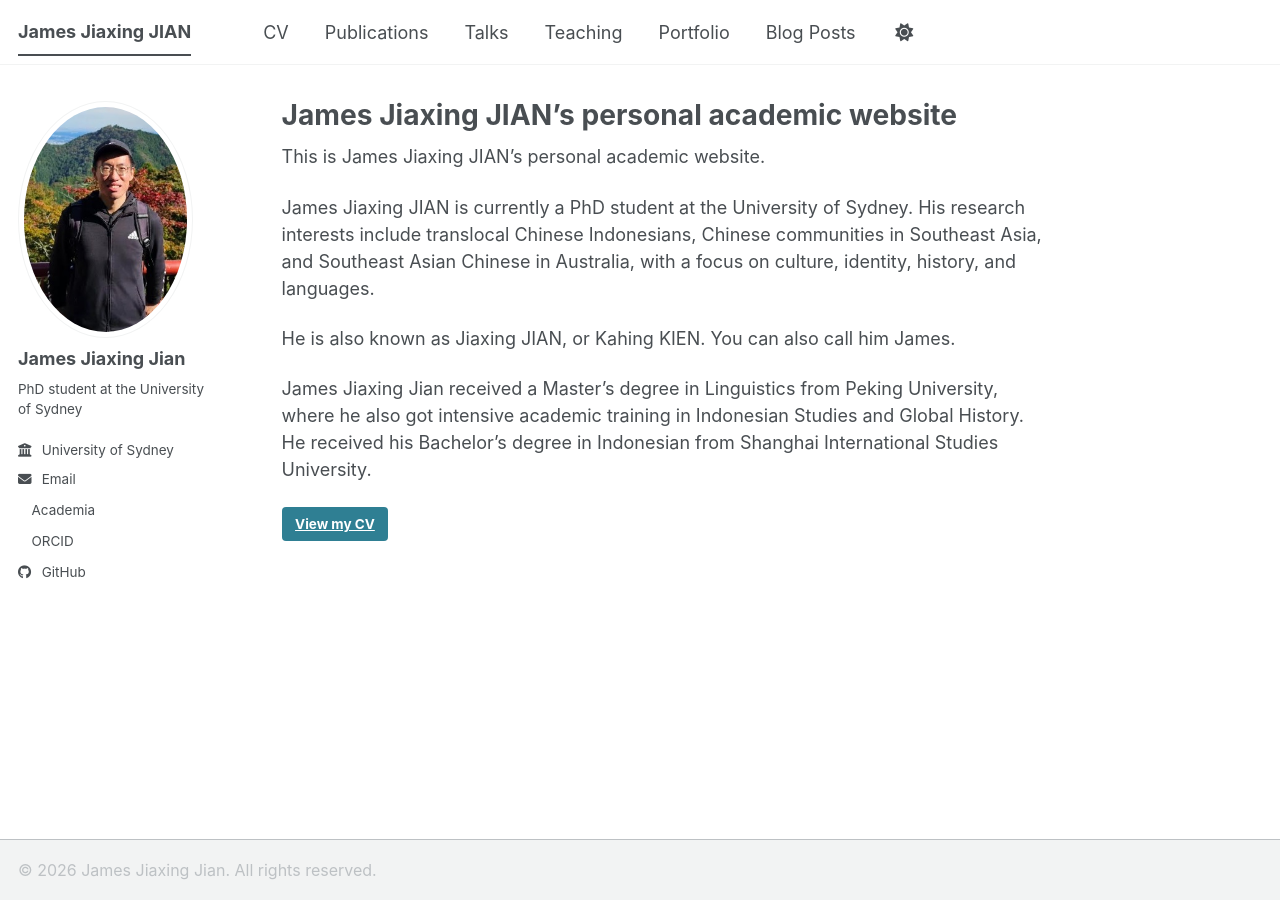
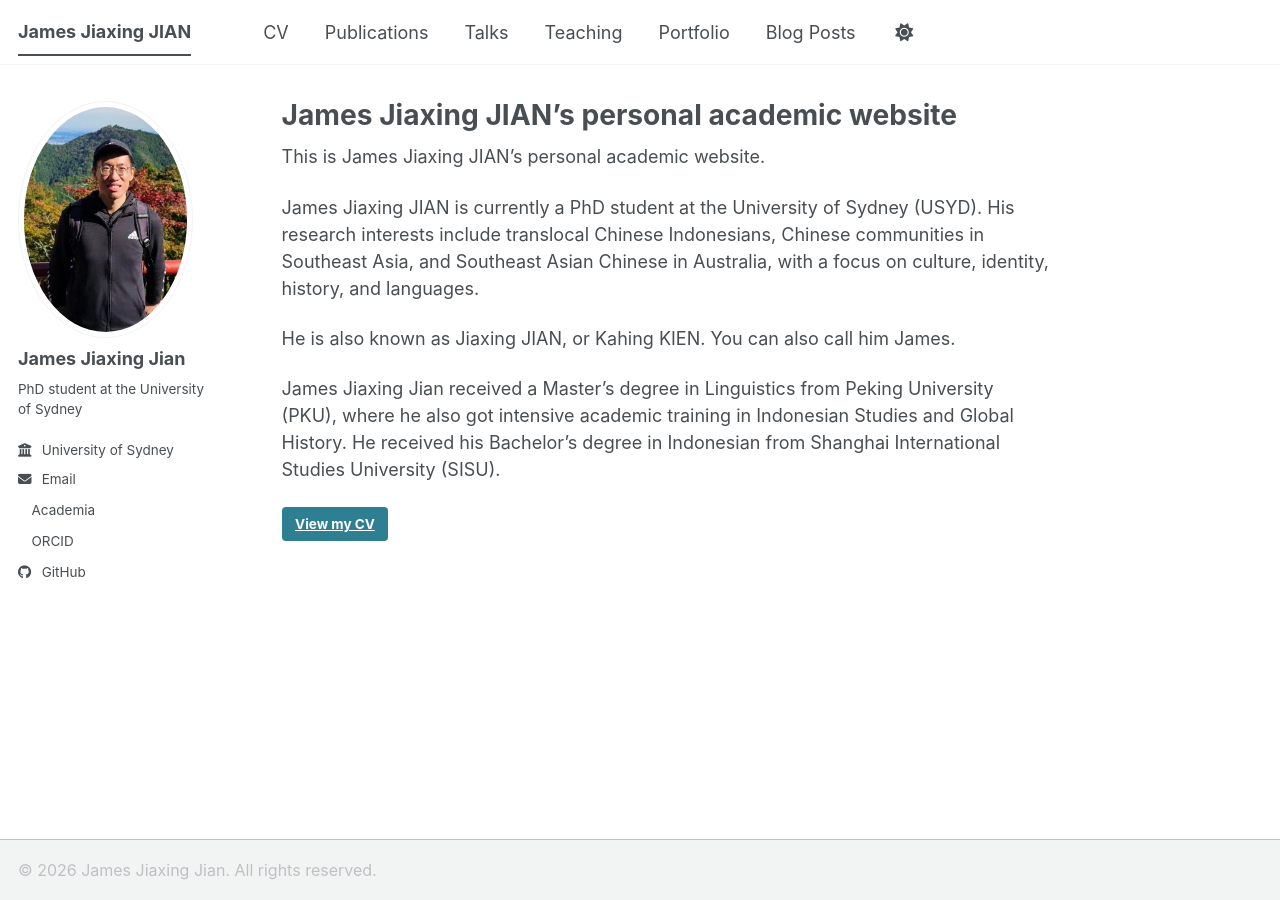
Before and after one commit to jamesjiaxingjian/jamesjiaxingjian.github.io, a Jekyll site: the page built from _pages/about.md, in a window 1280 px wide. Built offline with Jekyll 4.4.1, drawn with Linux system fonts in a browser that asks for light colours; a style sheet for code colours, icons or effects is not loaded.

Commit message:
Update about.md

```diff
--- a/_pages/about.md
+++ b/_pages/about.md
@@ -8,11 +8,11 @@ redirect_from:
 ---
 This is James Jiaxing JIAN’s personal academic website.
 
-James Jiaxing JIAN is currently a PhD student at the University of Sydney. His research interests include translocal Chinese Indonesians, Chinese communities in Southeast Asia, and Southeast Asian Chinese in Australia, with a focus on culture, identity, history, and languages.
+James Jiaxing JIAN is currently a PhD student at the University of Sydney (USYD). His research interests include translocal Chinese Indonesians, Chinese communities in Southeast Asia, and Southeast Asian Chinese in Australia, with a focus on culture, identity, history, and languages.
 
 He is also known as Jiaxing JIAN, or Kahing KIEN. You can also call him James.
 
-James Jiaxing Jian received a Master’s degree in Linguistics from Peking University, where he also got intensive academic training in Indonesian Studies and Global History. He received his Bachelor’s degree in Indonesian from Shanghai International Studies University.
+James Jiaxing Jian received a Master’s degree in Linguistics from Peking University (PKU), where he also got intensive academic training in Indonesian Studies and Global History. He received his Bachelor’s degree in Indonesian from Shanghai International Studies University (SISU).
 
 
 <a href="/cv/" class="btn btn--primary">View my CV</a>
```
